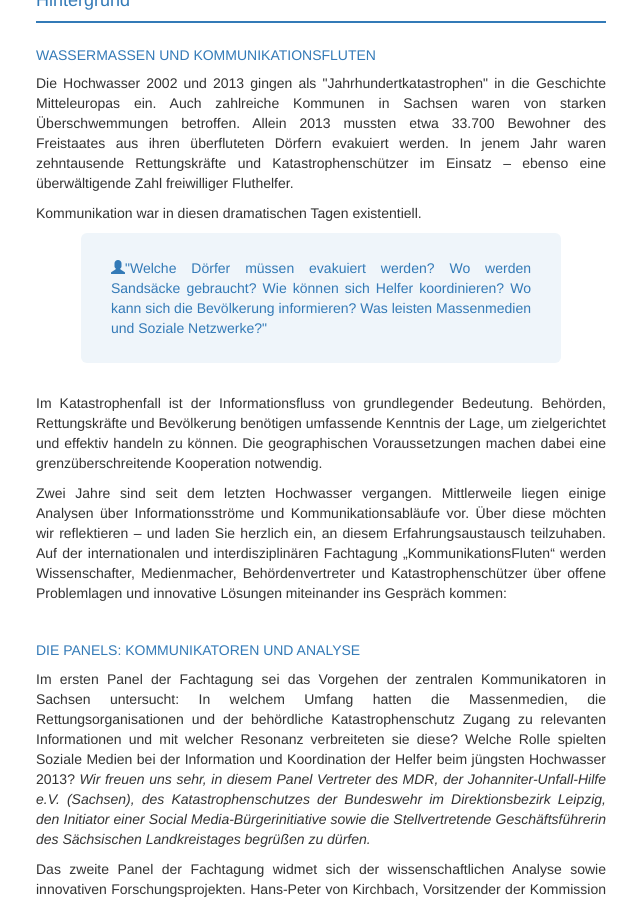
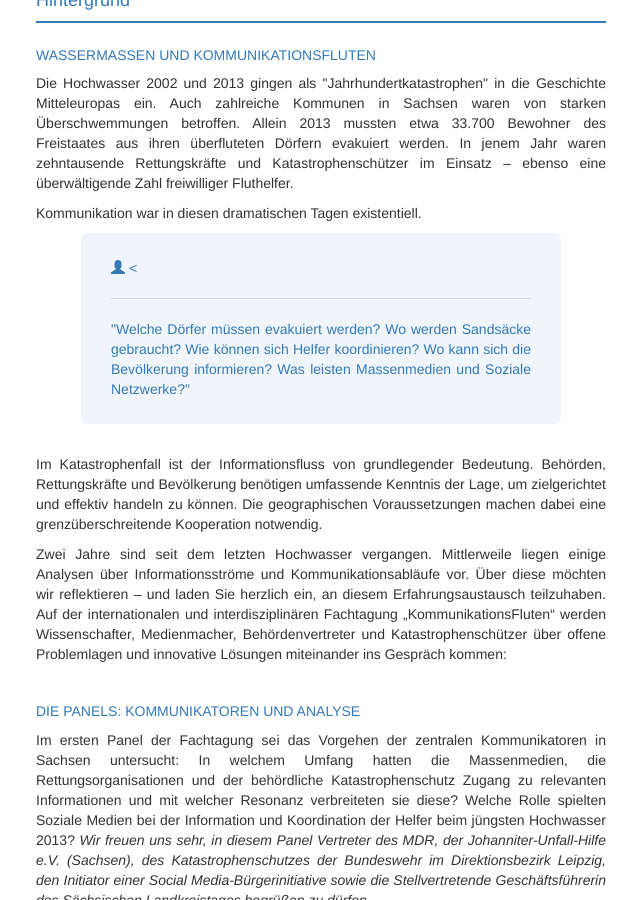
Before and after one commit to susedev/test, a Jekyll site: the page built from konferenz-kommunikationsfluten.html, in a window 1280 px wide and 900 px high, scrolled down 619 px. Shown: the whole window, without its empty margins (229-869 px from the left). Built offline with Jekyll 4.4.1, drawn with Linux system fonts in a browser that asks for light colours; nearby versions of some CDN libraries.

Commit message:
Update konferenz-kommunikationsfluten.html

```diff
--- a/konferenz-kommunikationsfluten.html
+++ b/konferenz-kommunikationsfluten.html
@@ -25,7 +25,10 @@ title: Aktuell
 
 <p style="text-align: justify;">Kommunikation war in diesen dramatischen Tagen existentiell.</p>
 
-<div class="jumbotron" style="max-width: 480px; background-color: #eff5fa; color:#337AB7; padding: 25px 30px; border: 1px; text-align: justify; margin-left:auto; margin-right: auto; "><span class="glyphicon glyphicon-user" aria-hidden="true"></span>&quot;Welche D&ouml;rfer m&uuml;ssen evakuiert werden? Wo werden Sands&auml;cke gebraucht? Wie k&ouml;nnen sich Helfer koordinieren? Wo kann sich die Bev&ouml;lkerung informieren? Was leisten Massenmedien und Soziale Netzwerke?&quot;</div>
+<div class="jumbotron" style="max-width: 480px; background-color: #eff5fa; color:#337AB7; padding: 25px 30px; border: 1px; text-align: justify; margin-left:auto; margin-right: auto; ">
+  <span class="glyphicon glyphicon-user" aria-hidden="true"></span>
+  <<hr noshade="noshade" size="1" />
+  &quot;Welche D&ouml;rfer m&uuml;ssen evakuiert werden? Wo werden Sands&auml;cke gebraucht? Wie k&ouml;nnen sich Helfer koordinieren? Wo kann sich die Bev&ouml;lkerung informieren? Was leisten Massenmedien und Soziale Netzwerke?&quot;</div>
 
 <p style="text-align: justify;">Im Katastrophenfall ist der Informationsfluss von grundlegender Bedeutung. Beh&ouml;rden, Rettungskr&auml;fte und Bev&ouml;lkerung ben&ouml;tigen umfassende Kenntnis der Lage, um zielgerichtet und effektiv handeln zu k&ouml;nnen. Die geographischen Voraussetzungen machen dabei eine grenz&uuml;berschreitende Kooperation notwendig.</p>
 
```
